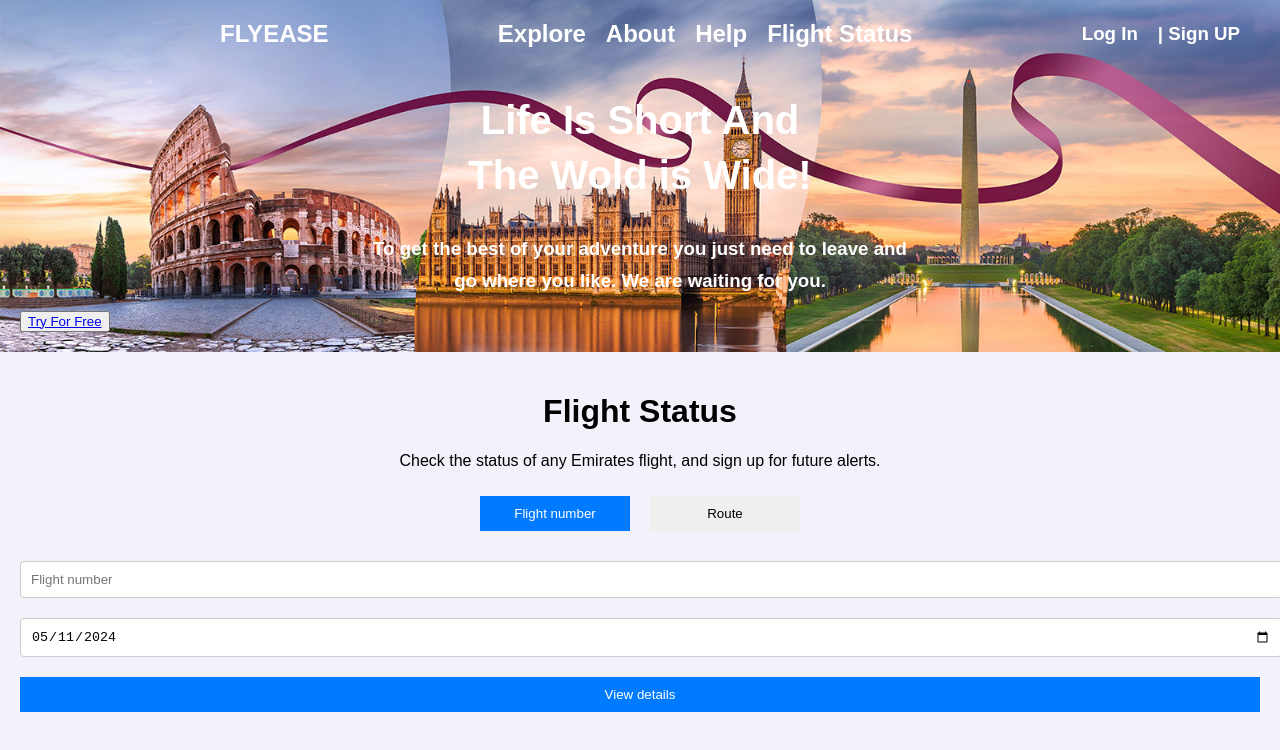
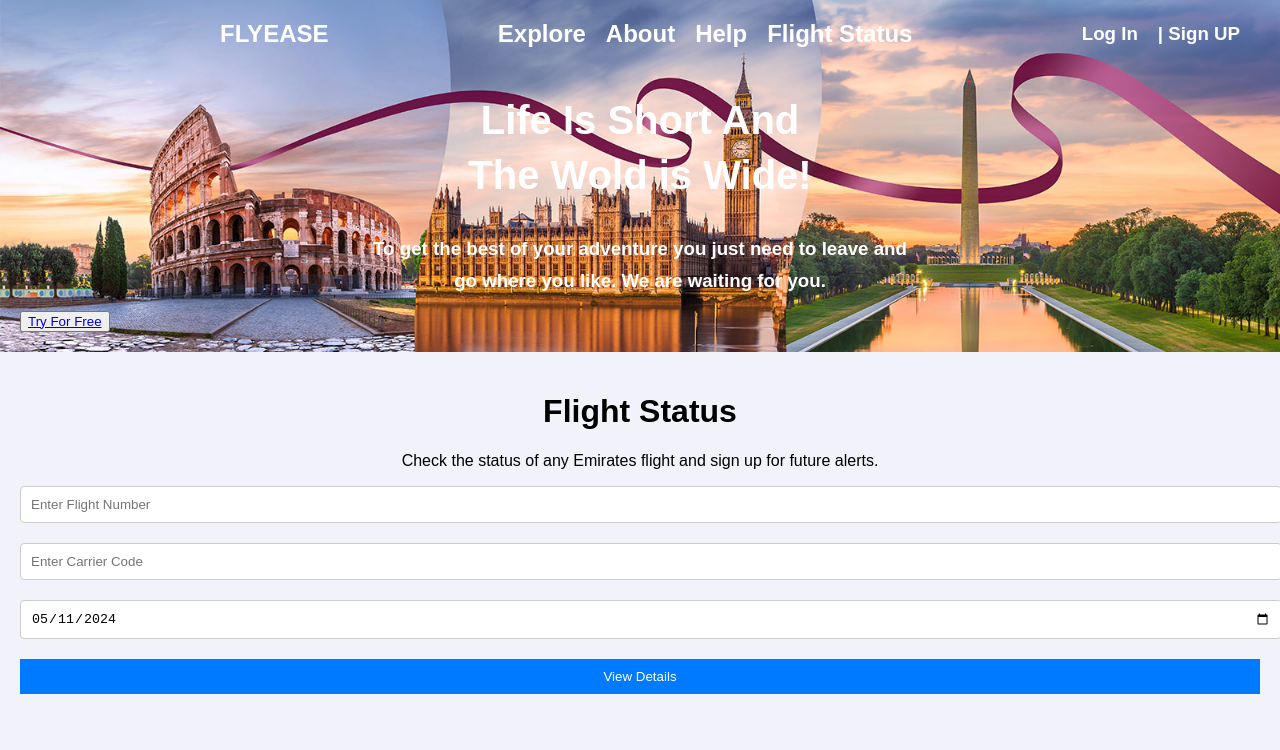
Before and after one commit to JordanWarlock/AirlineSystem, a React (Create React App) app in the folder frontend/: page /flightstatus in a window 1280 px wide. Shown: the top 750 px of the page. Built offline with nearby package versions, Linux system fonts and the light colour scheme.

Commit message:
frontend updated of Flightstatus page

```diff
--- a/frontend/src/Pages/FlightStatus.jsx
+++ b/frontend/src/Pages/FlightStatus.jsx
@@ -2,24 +2,31 @@ import React, { useState } from 'react';
 import Header from '../Components/Header';
 import headerimage from "../Pictures/h1-rom-lon-was-collage-hn.jpg"
 import '../css/FlightStatus.css';
+import axios from 'axios';
 
 const FlightStatus = () => {
-    const [searchType, setSearchType] = useState('flightNumber');
+
     const [flightNumber, setFlightNumber] = useState('');
-    const [route, setRoute] = useState({ from: '', to: '' });
     const [date, setDate] = useState(new Date().toISOString().substring(0, 10));
     const [flightDetails, setFlightDetails] = useState(null);
+    const [carrierCode, setCarrierCode] = useState("");
 
-    const handleSearch = () => {
+
+    const handleSearch = async() => {
         // Fetch flight details based on searchType, flightNumber, route, and date
         // For now, we'll mock the flight details response
+        try{
         const details = {
-            flightNumber: 'EK123',
-            status: 'On Time',
-            departure: '10:00 AM',
-            arrival: '02:00 PM'
+            flightNumber: flightNumber,
+            carrierCode: carrierCode,
+            departureDate: date,
+
         };
-        setFlightDetails(details);
+        const response = await axios.post("http://localhost:5000/api/flighstatus" , details)
+        setFlightDetails(response.data);
+        console.log(response.data)
+    }
+    catch(err){console.error(err)}
     };
 
     return (
@@ -27,36 +34,24 @@ const FlightStatus = () => {
           <Header imageUrl={headerimage} />
           <div className="flight-status">
             <h1>Flight Status</h1>
-                <p>Check the status of any Emirates flight, and sign up for future alerts.</p>
-                <div className="search-options">
-                    <button onClick={() => setSearchType('flightNumber')} className={searchType === 'flightNumber' ? 'active' : ''}>Flight number</button>
-                    <button onClick={() => setSearchType('route')} className={searchType === 'route' ? 'active' : ''}>Route</button>
-                </div>
-                {searchType === 'flightNumber' ? (
+            <p>Check the status of any Emirates flight and sign up for future alerts.</p>
+
             <div className="input-group">
               <input
                 type="text"
-                            placeholder="Flight number"
+                placeholder="Enter Flight Number"
                 value={flightNumber}
                 onChange={(e) => setFlightNumber(e.target.value)}
               />
             </div>
-                ) : (
             <div className="input-group">
               <input
                 type="text"
-                            placeholder="Leaving from"
-                            value={route.from}
-                            onChange={(e) => setRoute({ ...route, from: e.target.value })}
-                        />
-                        <input
-                            type="text"
-                            placeholder="Going to"
-                            value={route.to}
-                            onChange={(e) => setRoute({ ...route, to: e.target.value })}
+                placeholder="Enter Carrier Code"
+                value={carrierCode}
+                onChange={(e) => setCarrierCode(e.target.value)}
               />
             </div>
-                )}
             <div className="input-group">
               <input
                 type="date"
@@ -64,19 +59,42 @@ const FlightStatus = () => {
                 onChange={(e) => setDate(e.target.value)}
               />
             </div>
-                <button onClick={handleSearch} className="view-details">View details</button>
+
+            <button onClick={handleSearch} className="view-details">View Details</button>
+
             {flightDetails && (
               <div className="flight-details">
                 <h2>Flight Details</h2>
-                        <p>Flight Number: {flightDetails.flightNumber}</p>
-                        <p>Status: {flightDetails.status}</p>
-                        <p>Departure: {flightDetails.departure}</p>
-                        <p>Arrival: {flightDetails.arrival}</p>
+                <table>
+                  <tbody>
+                    <tr>
+                      <td>Flight Number:</td>
+                      <td>{flightDetails.data.flightId}</td>
+                    </tr>
+                    <tr>
+                      <td>Status:</td>
+                      <td>{flightDetails.data.status.status}</td>
+                    </tr>
+                    <tr>
+                      <td>Departure:</td>
+                      <td>{flightDetails.data.departureAirport.name}</td>
+                    </tr>
+                    <tr>
+                      <td>Arrival:</td>
+                      <td>{flightDetails.data.arrivalAirport.name}</td>
+                    </tr>
+                    <tr>
+                      <td>Flight Duration:</td>
+                      <td>{flightDetails.data.additionalFlightInfo.flightDuration}</td>
+                    </tr>
+                  </tbody>
+                </table>
               </div>
             )}
           </div>
         </div>
       );
+
 };
 
 export default FlightStatus;
```
Lines whose indentation alone changed are shown as unchanged.
